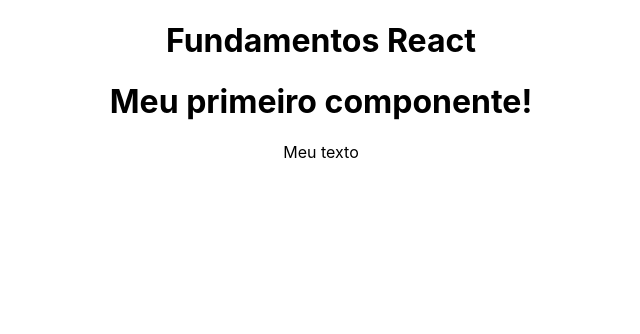
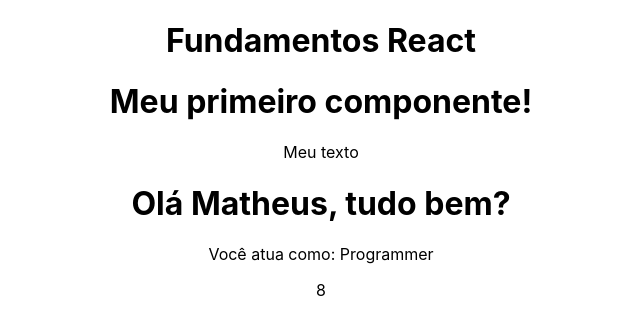
Before and after one commit to VitoriaNauanda/Curso_React, a React (Create React App) app in the folder 2_FUNDAMENTOS/fundamentos/: page / in a window 1280 px wide. Shown: the top 334 px of the page, without its empty margins (319-959 px from the left). Built offline with nearby package versions, Linux system fonts and the light colour scheme.

Commit message:
Implementando Template Expression

```diff
--- a/2_FUNDAMENTOS/fundamentos/src/App.js
+++ b/2_FUNDAMENTOS/fundamentos/src/App.js
@@ -1,5 +1,6 @@
 //Components//
 import FirstComponent from './components/FirstComponent';
+import TemplateExpression from './components/TemplateExpressions';
 //Styles - CSS//
 import './App.css';
 
@@ -8,6 +9,7 @@ function App() {
     <div className="App">
       <h1>Fundamentos React</h1>
       <FirstComponent/>
+      <TemplateExpression/>
     </div>
   );
 }
--- /dev/null
+++ b/2_FUNDAMENTOS/fundamentos/src/components/TemplateExpressions.js
@@ -0,0 +1,16 @@
+const TemplateExpression = () => {
+    const name = "Matheus"
+    const data = {
+        age: 31,
+        job: "Programmer",
+    };
+    return (
+        <div>
+            <h1>Olá {name}, tudo bem?</h1>
+            <p>Você atua como: {data.job}</p>
+            <p>{4+4}</p>
+            <p>{console.log("JSX React")}</p>
+        </div>
+    );
+}
+export default TemplateExpression
```
